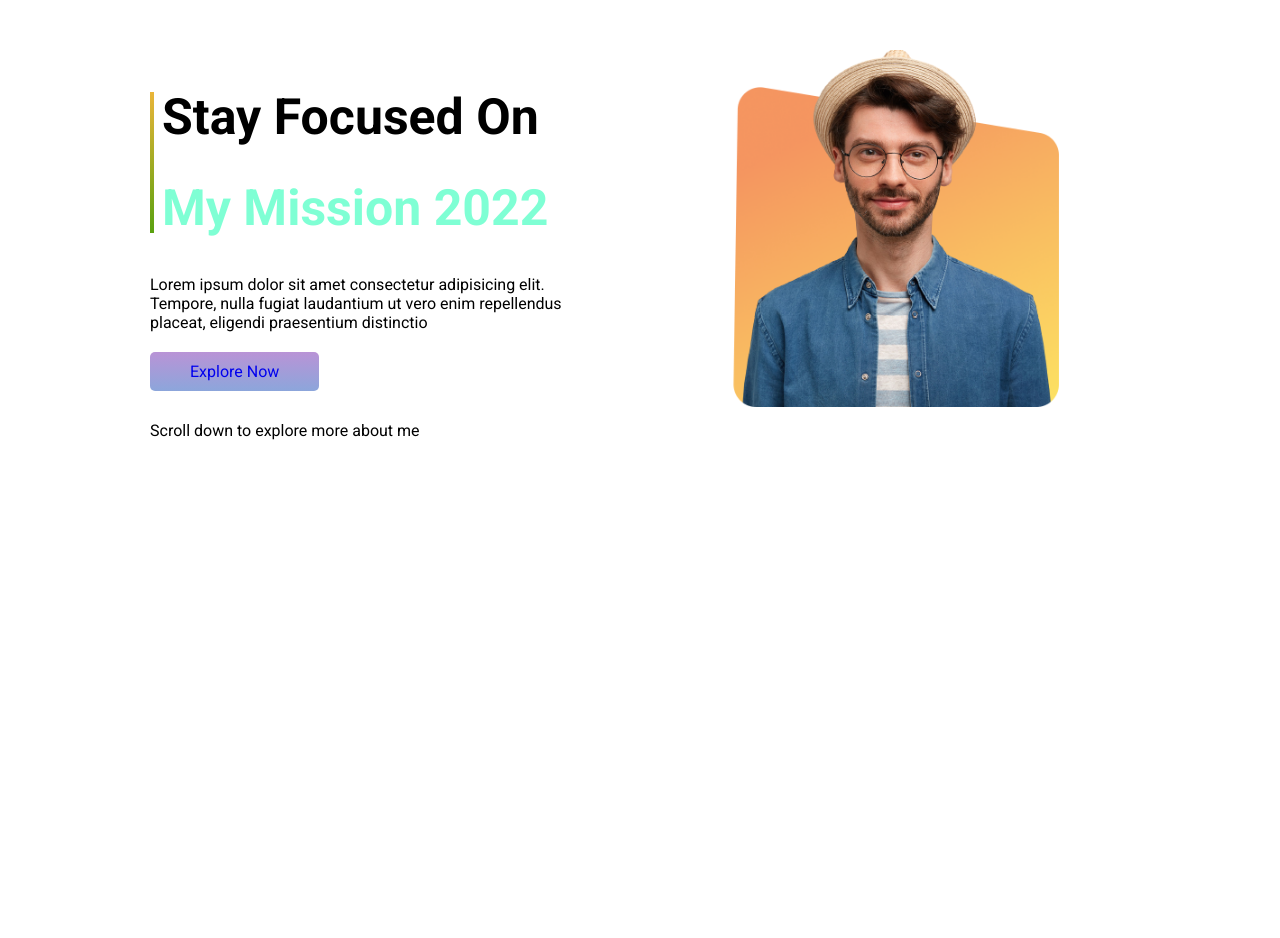
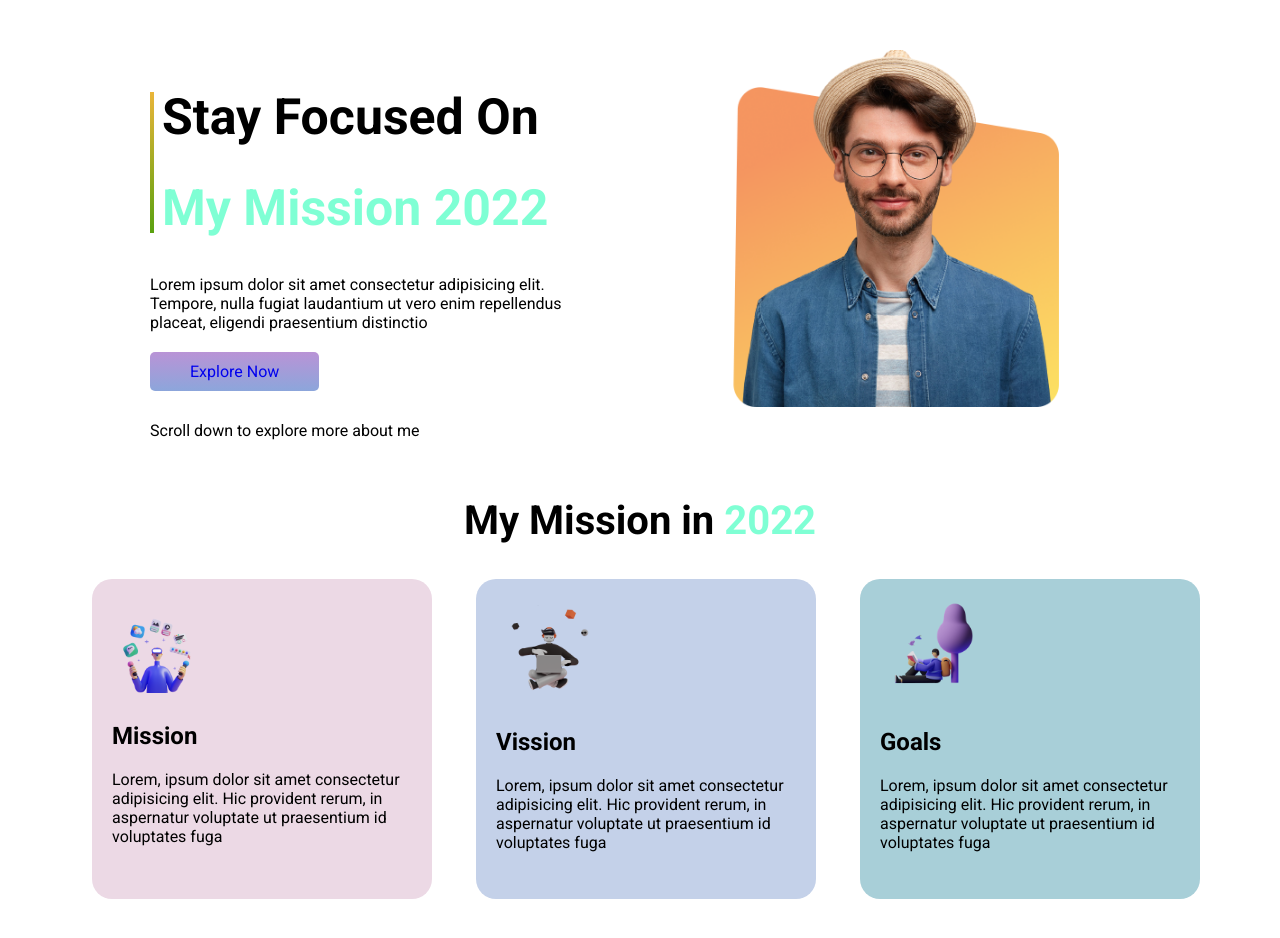
Before and after one commit to shagors/Mission-2022-first-assign, a plain HTML site: page index.html in a window 1280 px wide. Before the commit the page ends 800 px from the top, so only its background shows below. Drawn offline with Linux system fonts and the light colour scheme.

Commit message:
body 1st step complte

```diff
--- a/index.html
+++ b/index.html
@@ -12,6 +12,7 @@
     <link rel="stylesheet" href="./style.css">
 </head>
 <body>
+    <!-- Main Head Start -->
     <section>
         <div class="main-head">
             <div class="main-head-left">
@@ -31,5 +32,44 @@
             </div>
         </div>
     </section>
+    <!-- Main Head End -->
+
+    <!-- body 1st part start -->
+    <section class="mt-40">
+        <div class="mission-head">
+            <h1>My Mission in <span class="aquamarine-h">2022</span></h1>
+        </div>
+        <div class="mission-body">
+            <div class="mi-first-content">
+                <div class="mi-image-1">
+                    <img src="./images/illustrators/illustrator-1.png" alt="">
+                </div>
+                <div class="mi-body-1">
+                    <h2>Mission</h2>
+                    <p>Lorem, ipsum dolor sit amet consectetur adipisicing elit. Hic provident rerum, in aspernatur voluptate ut praesentium id voluptates fuga</p>
+                </div>
+            </div>
+            <div class="mi-secoend-content">
+                <div class="mi-image-2">
+                    <img src="./images/illustrators/illustrator-2.png" alt="">
+                </div>
+                <div class="mi-body-2">
+                    <h2>Vission</h2>
+                    <p>Lorem, ipsum dolor sit amet consectetur adipisicing elit. Hic provident rerum, in aspernatur voluptate ut praesentium id voluptates fuga</p>
+                </div>
+            </div>
+            <div class="mi-third-content">
+                <div class="mi-image-3">
+                    <img src="./images/illustrators/illustrator-3.png" alt="">
+                </div>
+                <div class="mi-body-3">
+                    <h2>Goals</h2>
+                    <p>Lorem, ipsum dolor sit amet consectetur adipisicing elit. Hic provident rerum, in aspernatur voluptate ut praesentium id voluptates fuga</p>
+                </div>
+            </div>
+        </div>
+    </section>
+    <!-- body 1st part end -->
+
 </body>
 </html>
--- a/style.css
+++ b/style.css
@@ -48,3 +48,47 @@ h1{
 .head-image img{
     width: 80%;
 }
+.mission-head{
+    text-align: center;
+}
+.mission-head h1{
+    font-size: 40PX;
+}
+
+.mission-body{
+    display: flex;
+    width: 90%;
+    justify-content: space-around;
+    margin-left: 70px;
+    margin-bottom: 200px;
+}
+.mi-first-content{
+    width: 300px;
+    height: 280px;
+    padding: 20px 20px;
+    background-color: #ecd9e5;
+    border-radius: 20px;
+}
+.mi-image-1 img{
+    width: 35%;
+}
+.mi-secoend-content{
+    width: 300px;
+    height: 280px;
+    padding: 20px 20px;
+    background-color: #c4d1e9;
+    border-radius: 20px;
+}
+.mi-image-2 img{
+    width: 35%;
+}
+.mi-third-content{
+   width: 300px;
+   height: 280px;
+   padding: 20px 20px;
+   background-color: #a8cfd8;
+   border-radius: 20px;
+}
+.mi-image-3 img{
+    width: 35%;
+}
```
